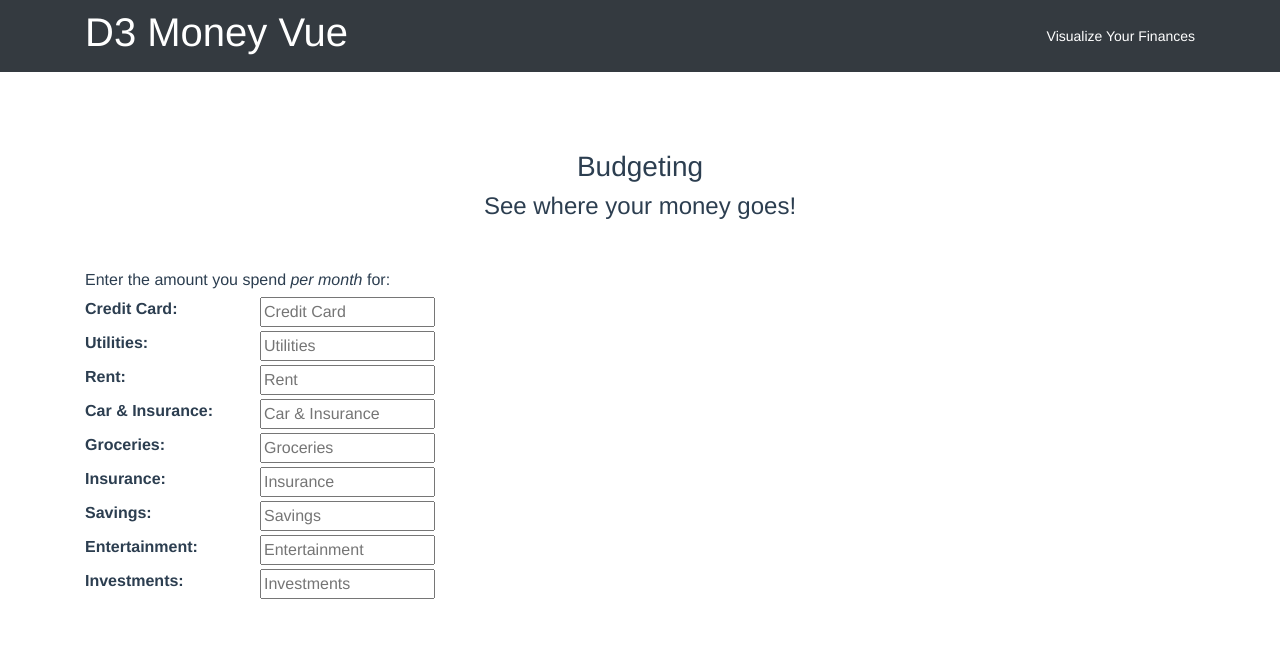
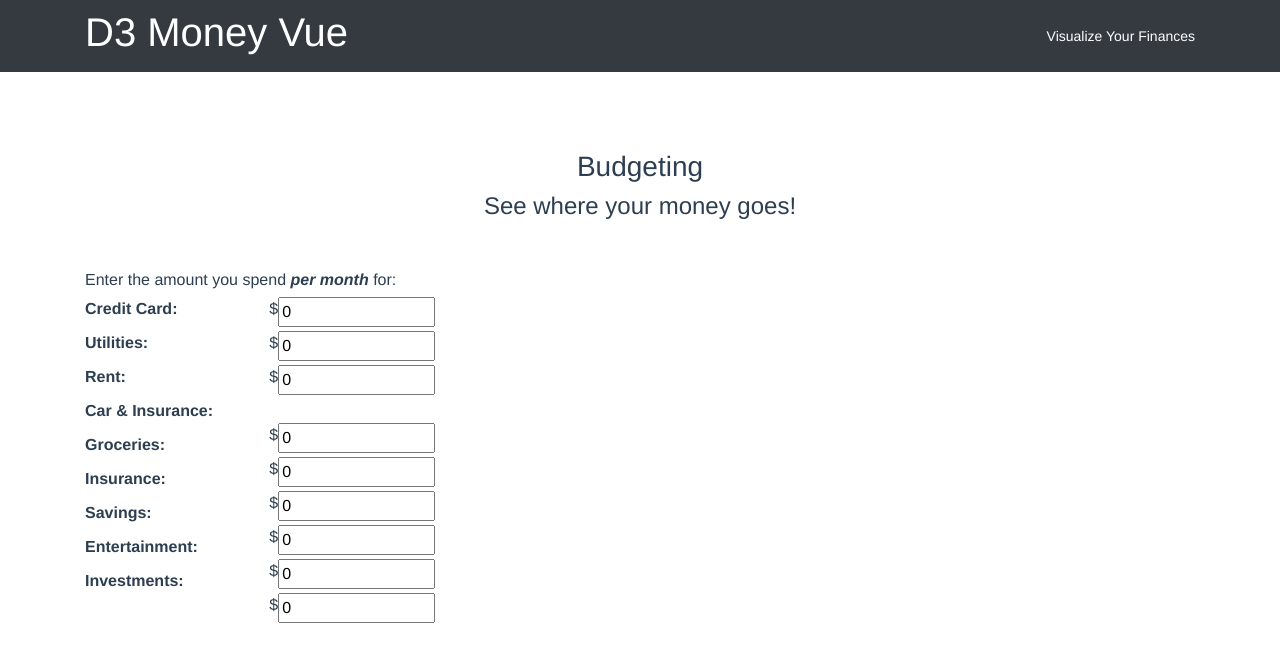
Before and after one commit to lkukhar/D3-Money-Vue, a Vue app: page / in a window 1280 px wide. Shown: the top 662 px of the page. Built offline with nearby package versions, Linux system fonts and the light colour scheme.

Commit message:
Fix Styling and Assing Default Values to Count

```diff
--- a/src/App.vue
+++ b/src/App.vue
@@ -45,4 +45,5 @@
   .row{
     padding: 20px 0;
   }
+
 </style>
--- a/src/components/Budgeting.vue
+++ b/src/components/Budgeting.vue
@@ -18,11 +18,13 @@
 
             <!-- INPUT -->
             <div class="col-md-4">
-              <span>Enter the amount you spend <em>per month</em> for:</span>
+              <span>Enter the amount you spend <em><b>per month</b></em> for:</span>
               <div v-for="item in moneyItems" class="money-item-fields">
                 <div>
-                  <b>{{item.name}}:</b>
-                  <input type="number" step=".01" min="0" v-model.number="item.amount" v-bind:placeholder="item.name"/>
+                  <b>{{item.label}}:</b>
+                  <div class="money-item-amount float-right">
+                    $<input type="number" step=".01" min="0"  v-model.number="item.count" v-bind:placeholder="item.label"/>
+                  </div>
                 </div>
               </div>
             </div>
@@ -44,34 +46,38 @@
 </template>
 
 <script>
-  import * as d3 from 'd3';
+  const d3 = require('d3');
   export default {
     name: 'Budgeting',
     data () {
       return {
         moneyItems: [
-          {name: 'Credit Card',     amount: ''},
-          {name: 'Utilities',       amount: ''},
-          {name: 'Rent',            amount: ''},
-          {name: 'Car & Insurance', amount: ''},
-          {name: 'Groceries',       amount: ''},
-          {name: 'Insurance',       amount: ''},
-          {name: 'Savings',         amount: ''},
-          {name: 'Entertainment',   amount: ''},
-          {name: 'Investments',     amount: ''}
+          {label: 'Credit Card',     count: 0},
+          {label: 'Utilities',       count: 0},
+          {label: 'Rent',            count: 0},
+          {label: 'Car & Insurance', count: 0},
+          {label: 'Groceries',       count: 0},
+          {label: 'Insurance',       count: 0},
+          {label: 'Savings',         count: 0},
+          {label: 'Entertainment',   count: 0},
+          {label: 'Investments',     count: 0}
         ]
       }
     }
   }
+
 </script>
 
 <style scoped>
   .money-item-fields{
-    /* border-top: 1px solid lightgrey; */
     padding:5px 0px 5px 0px;
   }
+  .money-item-amount{
+    display: inline-block;
+    text-align: right;
+  }
   input{
-    width: 50%;
+    width: 70%;
     float:right;
   }
 </style>
```
